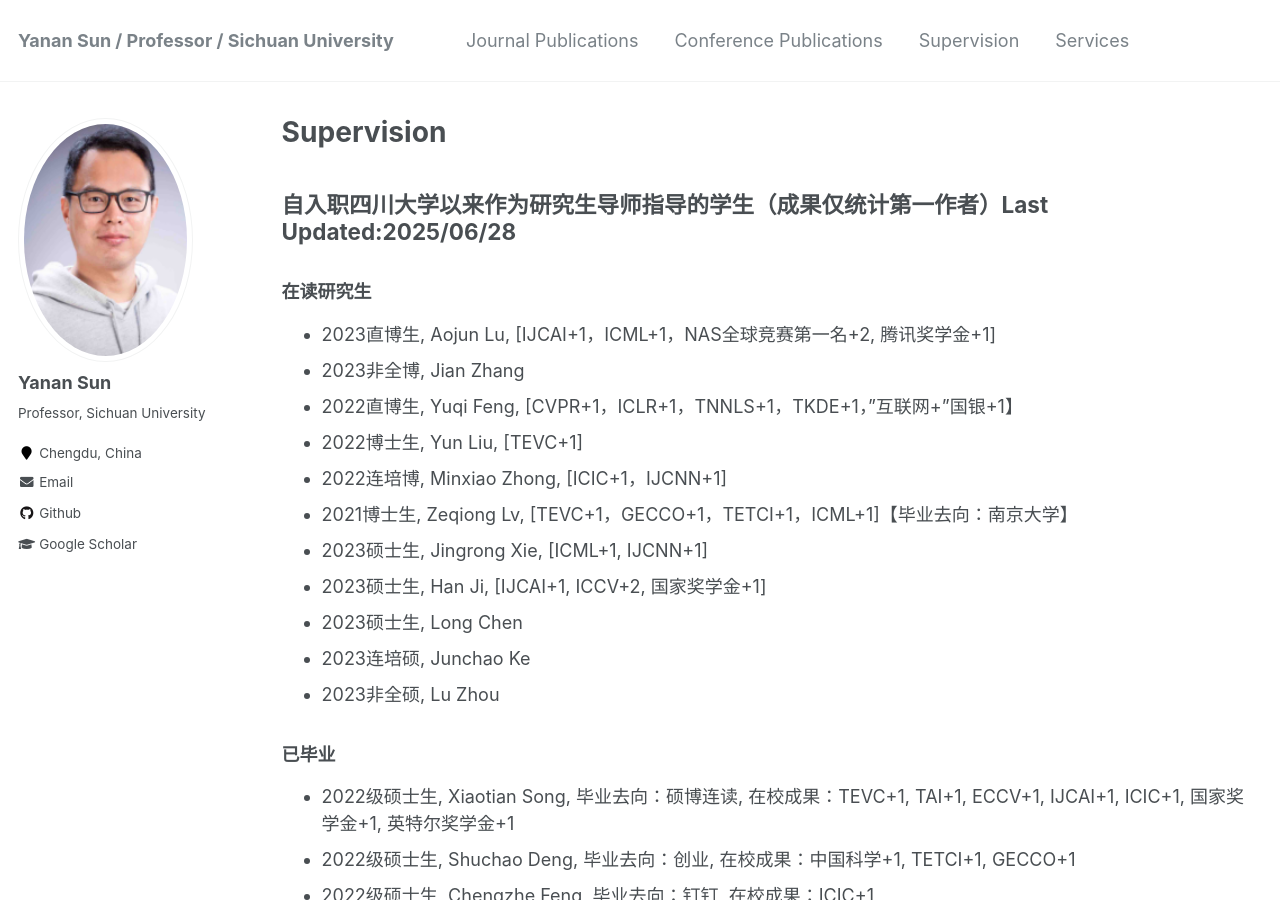
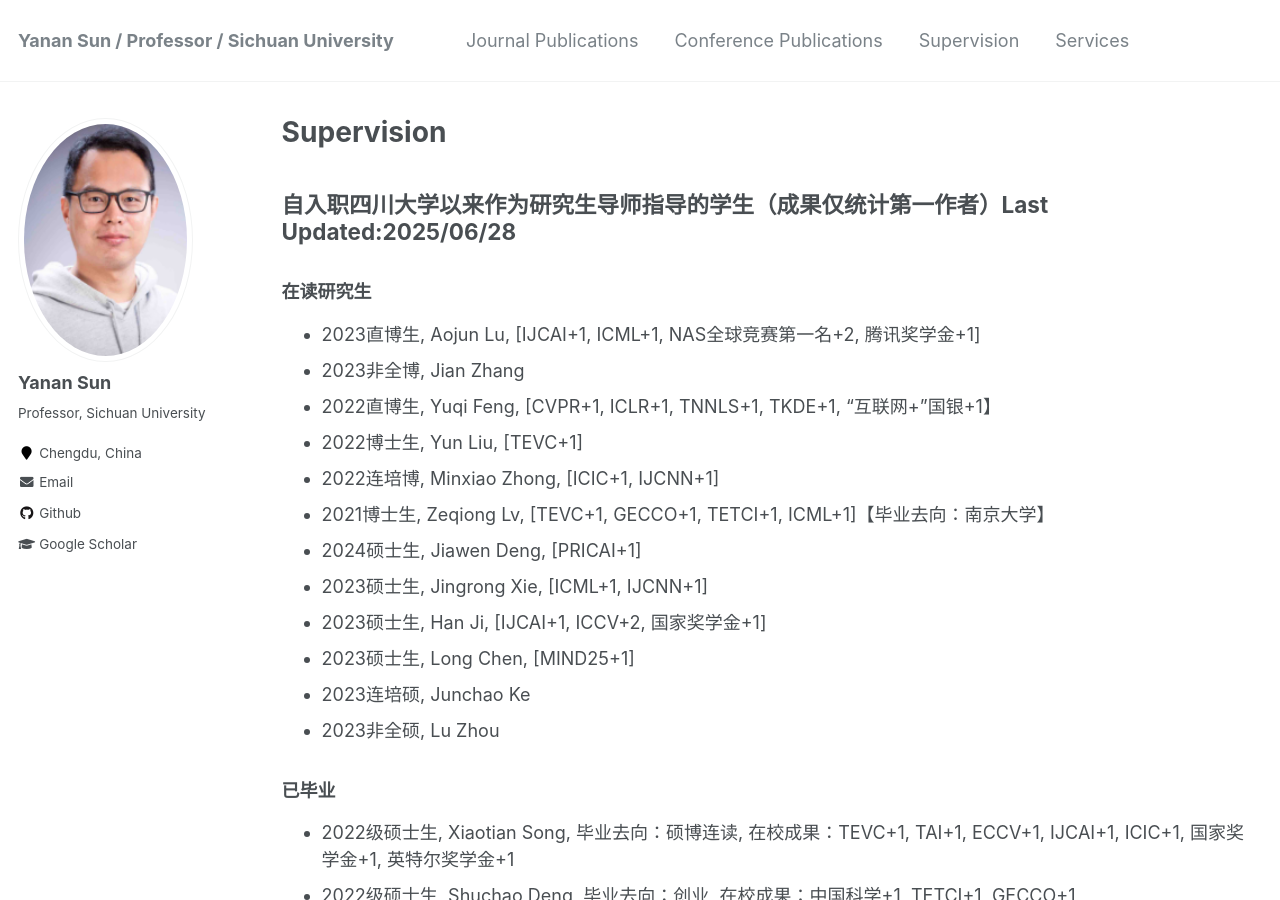
Before and after one commit to yn-sun/yn-sun.github.io, a Jekyll site: the page built from _pages/supervision.md, in a window 1280 px wide and 900 px high. Built offline with Jekyll 4.4.1, drawn with Linux system fonts in a browser that asks for light colours; comment, search, counter and statistics services are not loaded.

Commit message:
Update supervision.md

```diff
--- a/_pages/supervision.md
+++ b/_pages/supervision.md
@@ -8,15 +8,16 @@ author_profile: true
 
 ## 自入职四川大学以来作为研究生导师指导的学生（成果仅统计第一作者）Last Updated:2025/06/28
 ### 在读研究生
-* 2023直博生, Aojun Lu, [IJCAI+1，ICML+1，NAS全球竞赛第一名+2, 腾讯奖学金+1]
+* 2023直博生, Aojun Lu, [IJCAI+1, ICML+1, NAS全球竞赛第一名+2, 腾讯奖学金+1]
 * 2023非全博, Jian Zhang
-* 2022直博生, Yuqi Feng, [CVPR+1，ICLR+1，TNNLS+1，TKDE+1，"互联网+"国银+1】
+* 2022直博生, Yuqi Feng, [CVPR+1, ICLR+1, TNNLS+1, TKDE+1, "互联网+"国银+1】
 * 2022博士生, Yun Liu, [TEVC+1]
-* 2022连培博, Minxiao Zhong, [ICIC+1，IJCNN+1]
-* 2021博士生, Zeqiong Lv, [TEVC+1，GECCO+1，TETCI+1，ICML+1]【毕业去向：南京大学】
+* 2022连培博, Minxiao Zhong, [ICIC+1, IJCNN+1]
+* 2021博士生, Zeqiong Lv, [TEVC+1, GECCO+1, TETCI+1, ICML+1]【毕业去向：南京大学】
+* 2024硕士生, Jiawen Deng, [PRICAI+1]
 * 2023硕士生, Jingrong Xie, [ICML+1, IJCNN+1]
 * 2023硕士生, Han Ji, [IJCAI+1, ICCV+2, 国家奖学金+1]
-* 2023硕士生, Long Chen
+* 2023硕士生, Long Chen, [MIND25+1]
 * 2023连培硕, Junchao Ke
 * 2023非全硕, Lu Zhou
 
```
